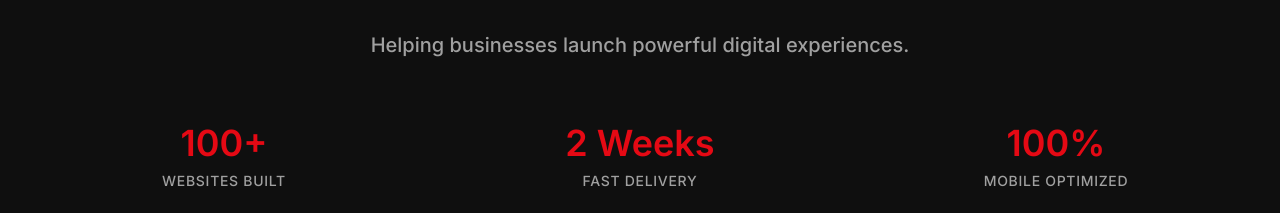
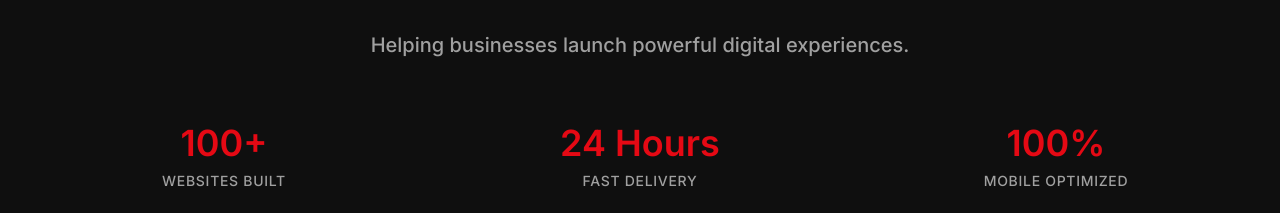
Before and after one commit to maqqwork-ops/ZentrisDigital, a React (Vite) app: page / in a window 1280 px wide. Shown: the part 860-1073 px from the top of the page. Built offline with nearby package versions, Linux system fonts and the light colour scheme.

Commit message:
website update

```diff
--- a/src/components/Footer.tsx
+++ b/src/components/Footer.tsx
@@ -26,7 +26,6 @@ export default function Footer() {
               <li><Link to="/pricing" className="text-brand-gray hover:text-brand-red transition-colors">Pricing</Link></li>
               <li><Link to="/about" className="text-brand-gray hover:text-brand-red transition-colors">About</Link></li>
               <li><Link to="/contact" className="text-brand-gray hover:text-brand-red transition-colors">Contact</Link></li>
-              <li><Link to="/local-seo/elgin" className="text-brand-gray hover:text-brand-red transition-colors">Elgin Web Design</Link></li>
             </ul>
           </div>
 
--- a/src/pages/Home.tsx
+++ b/src/pages/Home.tsx
@@ -87,7 +87,7 @@ export default function Home() {
               transition={{ delay: 0.1 }}
               className="p-6"
             >
-              <div className="text-4xl font-bold text-brand-red mb-2">2 Weeks</div>
+              <div className="text-4xl font-bold text-brand-red mb-2">24 Hours</div>
               <div className="text-brand-gray font-medium uppercase tracking-wider text-sm">Fast Delivery</div>
             </motion.div>
             <motion.div
```
